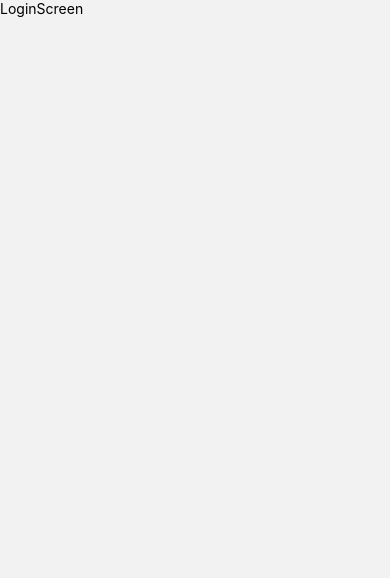
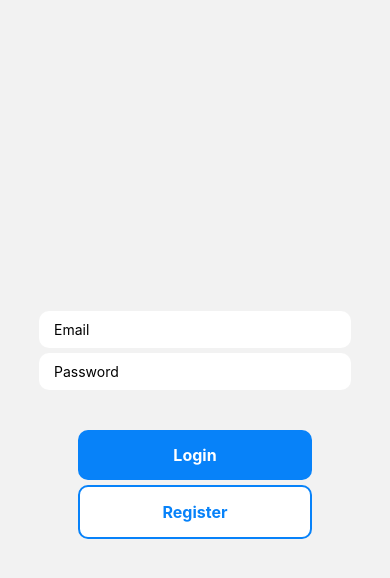
Before and after one commit to amine-amari/firebase-auth-react-native, a React Native app: screen /Login in a window 390 px wide. Shown: the top 578 px of the page. Built offline with nearby package versions, Linux system fonts and the light colour scheme.

Commit message:
implement LoginScreen UI

```diff
--- a/screens/LoginScreen.js
+++ b/screens/LoginScreen.js
@@ -1,14 +1,95 @@
-import { StyleSheet, Text, View } from 'react-native'
-import React from 'react'
+import { StyleSheet, Text, TextInput, TouchableOpacity, View } from 'react-native'
+import React, {useState} from 'react'
+import { KeyboardAvoidingView } from 'react-native-web'
 
 const LoginScreen = () => {
+    const [email, setEmail] = useState('');
+    const [password, setPassword] = useState('');
   return (
-    <View>
-      <Text>LoginScreen</Text>
-    </View>
+    <KeyboardAvoidingView
+        style={styles.container}
+        behavior='padding'>
+      <View style={styles.inputContainer}>
+        <TextInput
+            placeholder='Email'
+            value={email}
+            onChangeText={(text) => setEmail(text)}
+            style={styles.input}
+        >
+        </TextInput>
+        <TextInput
+            placeholder='Password'
+            value={password}
+            onChangeText={(text) => setPassword(text)}
+            style={styles.input}
+            secureTextEntry
+        >
+        </TextInput>
+      </View>
+
+      <View style={styles.buttonContainer}>
+        <TouchableOpacity
+            onPress={() => {}}
+            style={styles.button}
+        >
+            <Text style={styles.buttonText}>Login</Text>
+        </TouchableOpacity>
+        <TouchableOpacity
+            onPress={() => {}}
+            style={[styles.button, styles.buttonOutline]}
+        >
+            <Text style={styles.buttonOutlineText}>Register</Text>
+        </TouchableOpacity>
+      </View>
+    </KeyboardAvoidingView>
   )
 }
 
 export default LoginScreen
 
-const styles = StyleSheet.create({})
+const styles = StyleSheet.create({
+    container: {
+        flex: 1,
+        justifyContent: 'center',
+        alignItems: 'center'
+    },
+    inputContainer: {
+        width: '80%'
+    },
+    input: {
+        backgroundColor: '#FFF',
+        paddingHorizontal: 15,
+        paddingVertical: 10,
+        borderRadius: 10,
+        marginTop: 5
+    },
+    buttonContainer: {
+        width: '60%',
+        justifyContent: 'center',
+        alignItems: 'center',
+        marginTop: 40
+    },
+    button: {
+        backgroundColor: '#0782F9',
+        width: '100%',
+        padding: 15,
+        borderRadius: 10,
+        alignItems: 'center'
+    },
+    buttonOutline: {
+        backgroundColor: '#FFF',
+        marginTop: 5,
+        borderColor: '#0782F9',
+        borderWidth: 2
+    },
+    buttonText: {
+        color: '#FFF',
+        fontWeight: 700,
+        fontSize: 16
+    },
+    buttonOutlineText: {
+        color: '#0782F9',
+        fontWeight: 700,
+        fontSize: 16
+    },
+})
```
